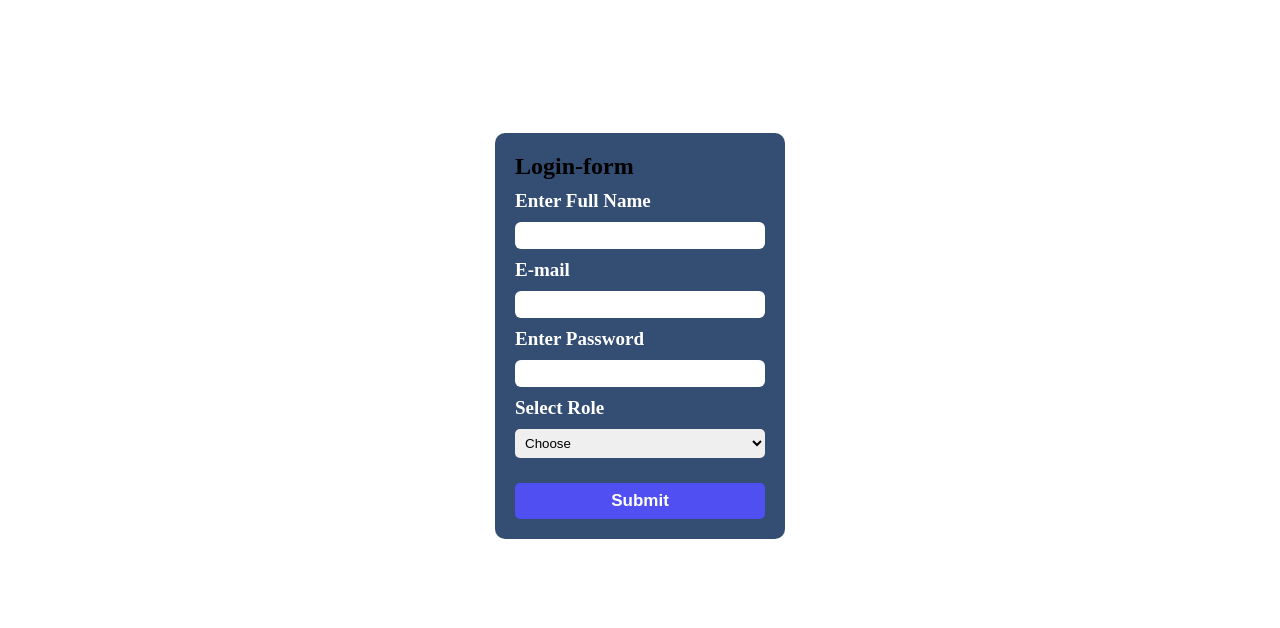
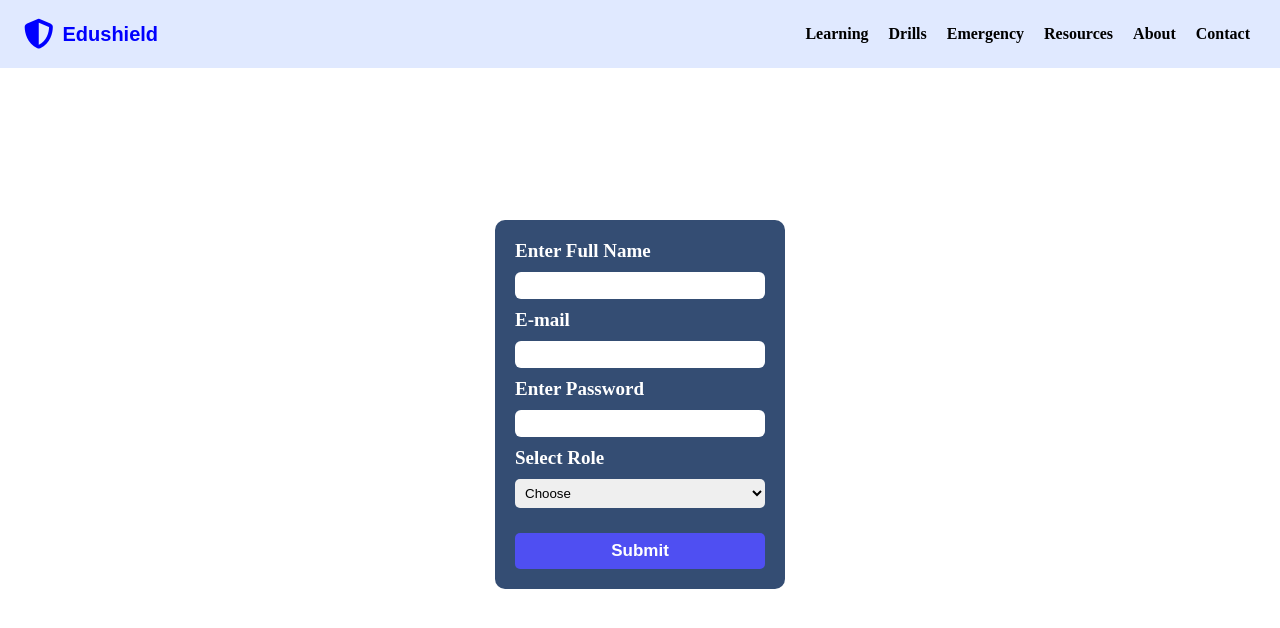
Before and after one commit to SurajChauhan76/EduShieldEducationSystem, a plain HTML site: page signup.html in a window 1280 px wide. Drawn offline with Linux system fonts and the light colour scheme.

Commit message:
Update signup.html

```diff
--- a/signup.html
+++ b/signup.html
@@ -4,12 +4,31 @@
     <meta charset="UTF-8" />
     <meta name="viewport" content="width=device-width, initial-scale=1.0" />
     <title>Signup Page</title>
+    <link rel="stylesheet" href="https://cdnjs.cloudflare.com/ajax/libs/font-awesome/7.0.1/css/all.min.css" integrity="sha512-2SwdPD6INVrV/lHTZbO2nodKhrnDdJK9/kg2XD1r9uGqPo1cUbujc+IYdlYdEErWNu69gVcYgdxlmVmzTWnetw==" crossorigin="anonymous" referrerpolicy="no-referrer" />
     <link rel="stylesheet" href="signup.css" />
   </head>
   <body>
+    <nav class="navbar">
+      <div class="left_nav">
+        <div class="logo">
+          <i class="fa-solid fa-shield-halved"></i>
+          <b class="heading" >Edushield</b>
+        </div>
+      </div>
+      <div class="right_nav">
+        <div class="features">
+          <a href="./learning/learning.html">Learning</a>
+        </div>
+        <div class="impact"><a href="#">Drills</a></div>
+        <div class="impact"><a href="#">Emergency</a></div>
+        <div class="impact"><a href="#">Resources</a></div>
+        <div class="impact"><a href="#">About</a></div>
+        <div class="stakeholders"><a href="#">Contact</a></div>
+      </div>
+    </nav>
     <div class="signup">
-      <form action="">
-        <h2>Login-form</h2>
+      <form action="/login/login.html">
+        <!-- <h2>Login-form</h2> -->
         <label for="name">Enter Full Name</label>
         <input type="text" name="name" id="name" />
 
```
